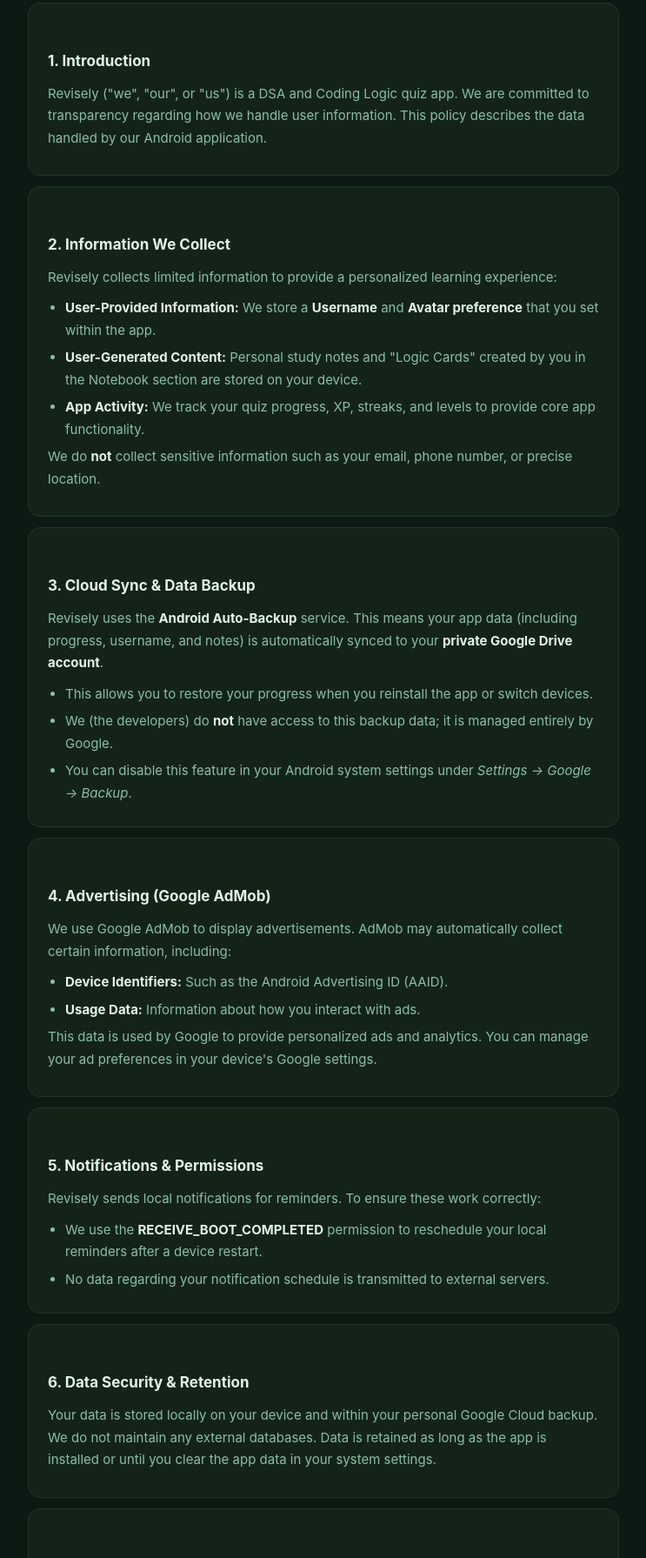
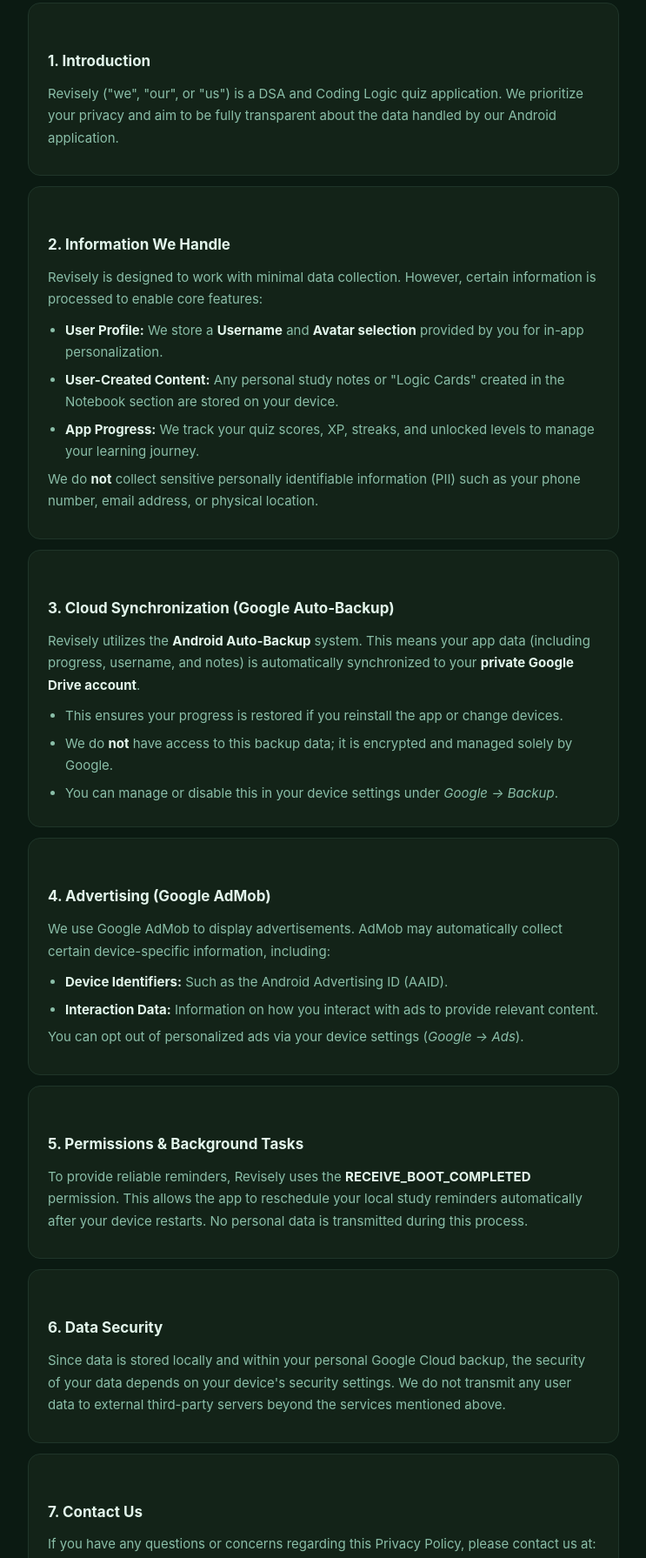
Before and after one commit to YogeshPrajapatii/revisely-privacy, a plain HTML site: page index.html in a window 1280 px wide. Shown: the part 145-1936 px from the top of the page at 87% size, without its empty margins (268-1011 px from the left). Drawn offline with Linux system fonts and the light colour scheme.

Commit message:
Revise privacy policy language for clarity
Updated text for clarity and consistency in the privacy policy section, including changes to terminology and structure.

```diff
--- a/index.html
+++ b/index.html
@@ -41,58 +41,54 @@
 
   <div class="card">
     <h2>1. Introduction</h2>
-    <p>Revisely ("we", "our", or "us") is a DSA and Coding Logic quiz app. We are committed to transparency regarding how we handle user information. This policy describes the data handled by our Android application.</p>
+    <p>Revisely ("we", "our", or "us") is a DSA and Coding Logic quiz application. We prioritize your privacy and aim to be fully transparent about the data handled by our Android application.</p>
   </div>
 
   <div class="card">
-    <h2>2. Information We Collect</h2>
-    <p>Revisely collects limited information to provide a personalized learning experience:</p>
+    <h2>2. Information We Handle</h2>
+    <p>Revisely is designed to work with minimal data collection. However, certain information is processed to enable core features:</p>
     <ul>
-      <li><strong>User-Provided Information:</strong> We store a <strong>Username</strong> and <strong>Avatar preference</strong> that you set within the app.</li>
-      <li><strong>User-Generated Content:</strong> Personal study notes and "Logic Cards" created by you in the Notebook section are stored on your device.</li>
-      <li><strong>App Activity:</strong> We track your quiz progress, XP, streaks, and levels to provide core app functionality.</li>
+      <li><strong>User Profile:</strong> We store a <strong>Username</strong> and <strong>Avatar selection</strong> provided by you for in-app personalization.</li>
+      <li><strong>User-Created Content:</strong> Any personal study notes or "Logic Cards" created in the Notebook section are stored on your device.</li>
+      <li><strong>App Progress:</strong> We track your quiz scores, XP, streaks, and unlocked levels to manage your learning journey.</li>
     </ul>
-    <p>We do <strong>not</strong> collect sensitive information such as your email, phone number, or precise location.</p>
+    <p>We do <strong>not</strong> collect sensitive personally identifiable information (PII) such as your phone number, email address, or physical location.</p>
   </div>
 
   <div class="card">
-    <h2>3. Cloud Sync & Data Backup</h2>
-    <p>Revisely uses the <strong>Android Auto-Backup</strong> service. This means your app data (including progress, username, and notes) is automatically synced to your <strong>private Google Drive account</strong>.</p>
+    <h2>3. Cloud Synchronization (Google Auto-Backup)</h2>
+    <p>Revisely utilizes the <strong>Android Auto-Backup</strong> system. This means your app data (including progress, username, and notes) is automatically synchronized to your <strong>private Google Drive account</strong>.</p>
     <ul>
-      <li>This allows you to restore your progress when you reinstall the app or switch devices.</li>
-      <li>We (the developers) do <strong>not</strong> have access to this backup data; it is managed entirely by Google.</li>
-      <li>You can disable this feature in your Android system settings under <em>Settings → Google → Backup</em>.</li>
+      <li>This ensures your progress is restored if you reinstall the app or change devices.</li>
+      <li>We do <strong>not</strong> have access to this backup data; it is encrypted and managed solely by Google.</li>
+      <li>You can manage or disable this in your device settings under <em>Google → Backup</em>.</li>
     </ul>
   </div>
 
   <div class="card">
     <h2>4. Advertising (Google AdMob)</h2>
-    <p>We use Google AdMob to display advertisements. AdMob may automatically collect certain information, including:</p>
+    <p>We use Google AdMob to display advertisements. AdMob may automatically collect certain device-specific information, including:</p>
     <ul>
       <li><strong>Device Identifiers:</strong> Such as the Android Advertising ID (AAID).</li>
-      <li><strong>Usage Data:</strong> Information about how you interact with ads.</li>
+      <li><strong>Interaction Data:</strong> Information on how you interact with ads to provide relevant content.</li>
     </ul>
-    <p>This data is used by Google to provide personalized ads and analytics. You can manage your ad preferences in your device's Google settings.</p>
+    <p>You can opt out of personalized ads via your device settings (<em>Google → Ads</em>).</p>
   </div>
 
   <div class="card">
-    <h2>5. Notifications & Permissions</h2>
-    <p>Revisely sends local notifications for reminders. To ensure these work correctly:</p>
-    <ul>
-      <li>We use the <strong>RECEIVE_BOOT_COMPLETED</strong> permission to reschedule your local reminders after a device restart.</li>
-      <li>No data regarding your notification schedule is transmitted to external servers.</li>
-    </ul>
+    <h2>5. Permissions & Background Tasks</h2>
+    <p>To provide reliable reminders, Revisely uses the <strong>RECEIVE_BOOT_COMPLETED</strong> permission. This allows the app to reschedule your local study reminders automatically after your device restarts. No personal data is transmitted during this process.</p>
   </div>
 
   <div class="card">
-    <h2>6. Data Security & Retention</h2>
-    <p>Your data is stored locally on your device and within your personal Google Cloud backup. We do not maintain any external databases. Data is retained as long as the app is installed or until you clear the app data in your system settings.</p>
+    <h2>6. Data Security</h2>
+    <p>Since data is stored locally and within your personal Google Cloud backup, the security of your data depends on your device's security settings. We do not transmit any user data to external third-party servers beyond the services mentioned above.</p>
   </div>
 
   <div class="card">
     <h2>7. Contact Us</h2>
-    <p>If you have any questions about this Privacy Policy, please contact us at:</p>
-    <p><a href="mailto:yogeshverma.dev@gmail.com">yogeshverma.dev@gmail.com</a></p>
+    <p>If you have any questions or concerns regarding this Privacy Policy, please contact us at:</p>
+    <p><a href="mailto:nexuslabs.help@gmail.com">nexuslabs.help@gmail.com</a></p>
   </div>
 
   <div class="footer">© 2026 Revisely · Yogesh Verma · All rights reserved.</div>
```
